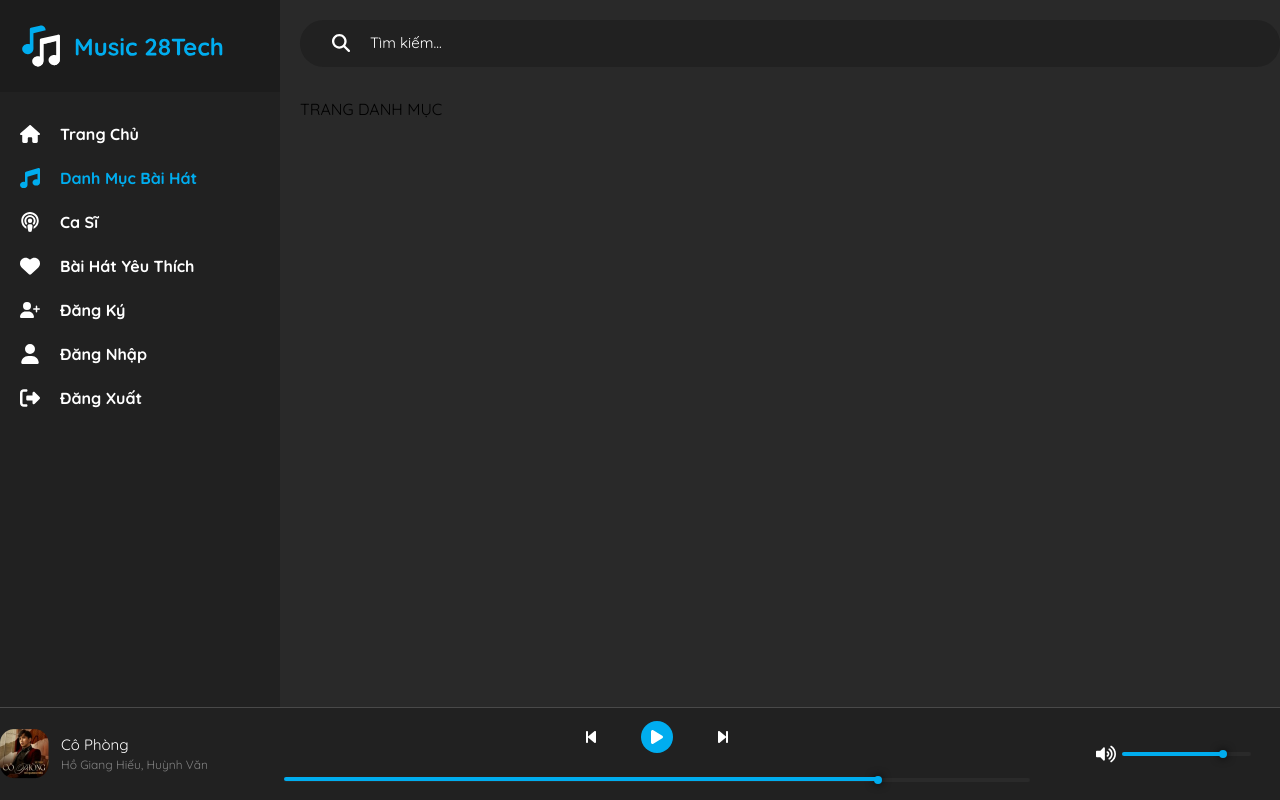
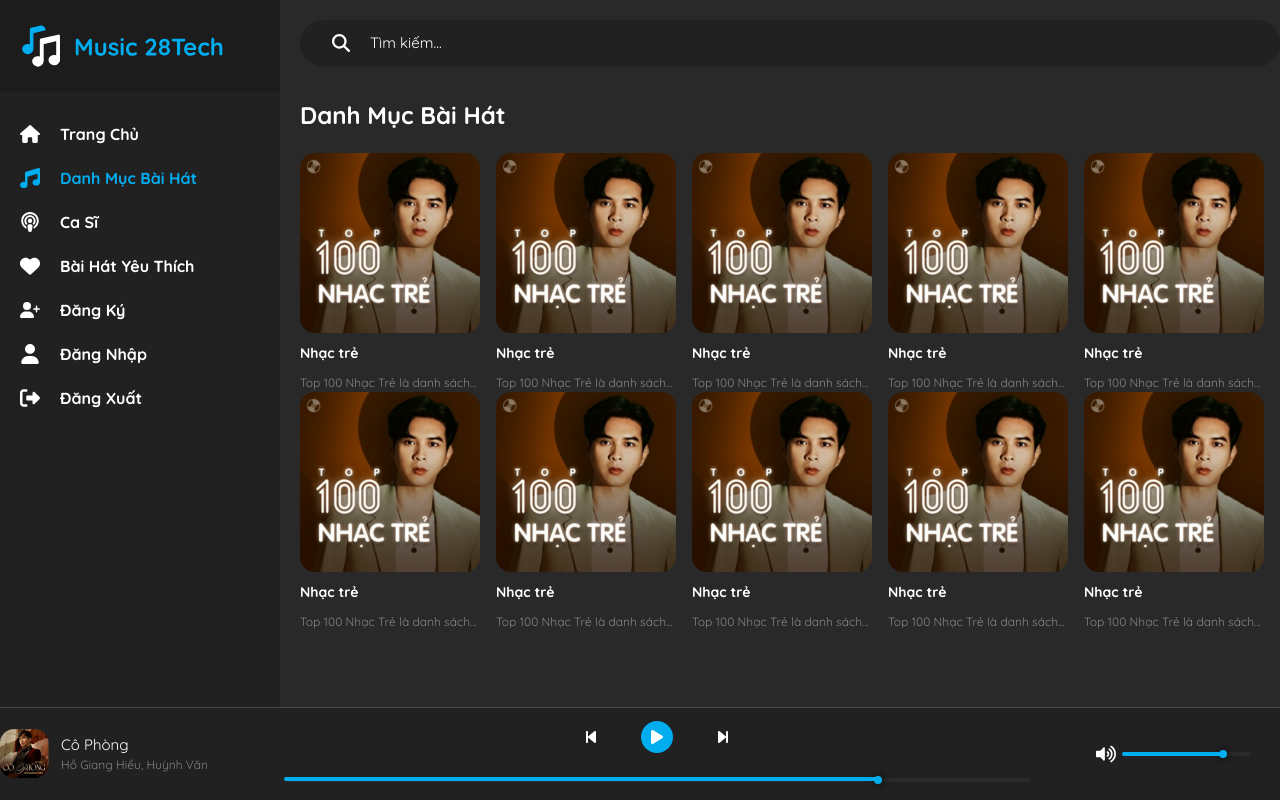
Before and after one commit to truonginit/project-front-end-music-app-cloud-nextjs, a Next.js app: page /categories in a window 1280 px wide. Built offline with nearby package versions, Linux system fonts and the light colour scheme.

Commit message:
Trang Danh Mục Bài Hát

```diff
--- a/src/app/(page)/categories/page.tsx
+++ b/src/app/(page)/categories/page.tsx
@@ -1,4 +1,8 @@
 import type { Metadata } from "next";
+
+// components
+import { BoxTitle } from "@/app/components/BoxTitle/BoxTitle";
+import { CardItem } from "@/app/components/Card/CardItem";
 
 // Metadata
 export const metadata: Metadata = {
@@ -9,7 +13,24 @@ export const metadata: Metadata = {
 export default function CategoryPage() {
     return (
         <>
-          <h1>TRANG DANH MỤC</h1>
+          <div>
+            <BoxTitle title="Danh mục bài hát" className=""/>
+
+            <div className="grid grid-cols-5">
+              <CardItem/>
+              <CardItem/>
+              <CardItem/>
+              <CardItem/>
+              <CardItem/>
+
+              <CardItem/>
+              <CardItem/>
+              <CardItem/>
+              <CardItem/>
+              <CardItem/>
+
+            </div>
+          </div>
         </>
       );
 }
--- a/src/app/components/card/CardImageItem.tsx
+++ b/src/app/components/card/CardImageItem.tsx
@@ -1,11 +1,11 @@
 export const CardImageItem = () => {
     return (
         <>
-            <div className='mb-[10px]'>
+            <div className='mb-[10px] aspect-square'>
                 <img
                     src="/demo/100-nhac-tre.png"
                     alt=""
-                    className='w-full h-full'
+                    className='w-full h-full object-cover'
                 />
             </div>
         </>
--- a/src/app/components/song/SongImageItem.tsx
+++ b/src/app/components/song/SongImageItem.tsx
@@ -6,7 +6,7 @@ export const SongImageItem = () => {
                 <img
                     src="/demo/hoquanghieu-cophong.png"
                     alt="cô phòng"
-                    className="w-full h-full"
+                    className="w-full h-full object-cover"
                 />
             </div>
         </>
```
